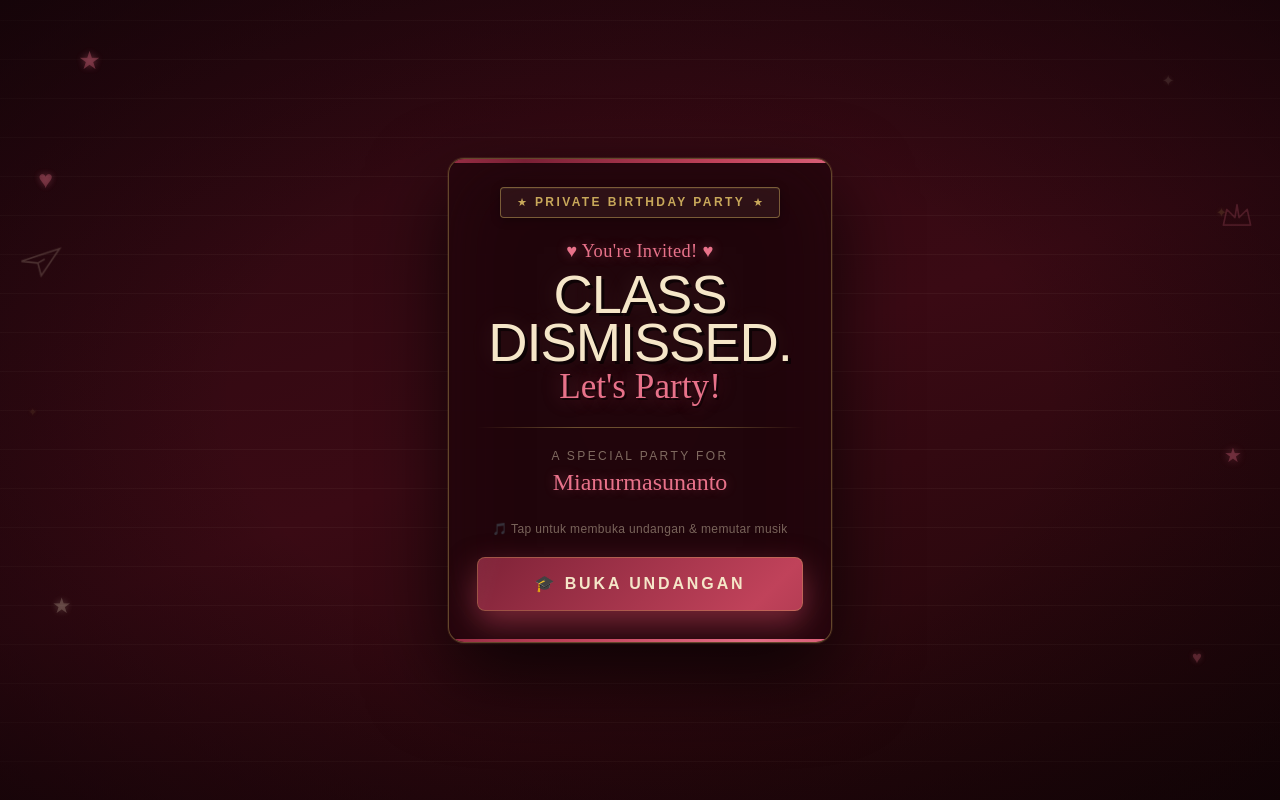
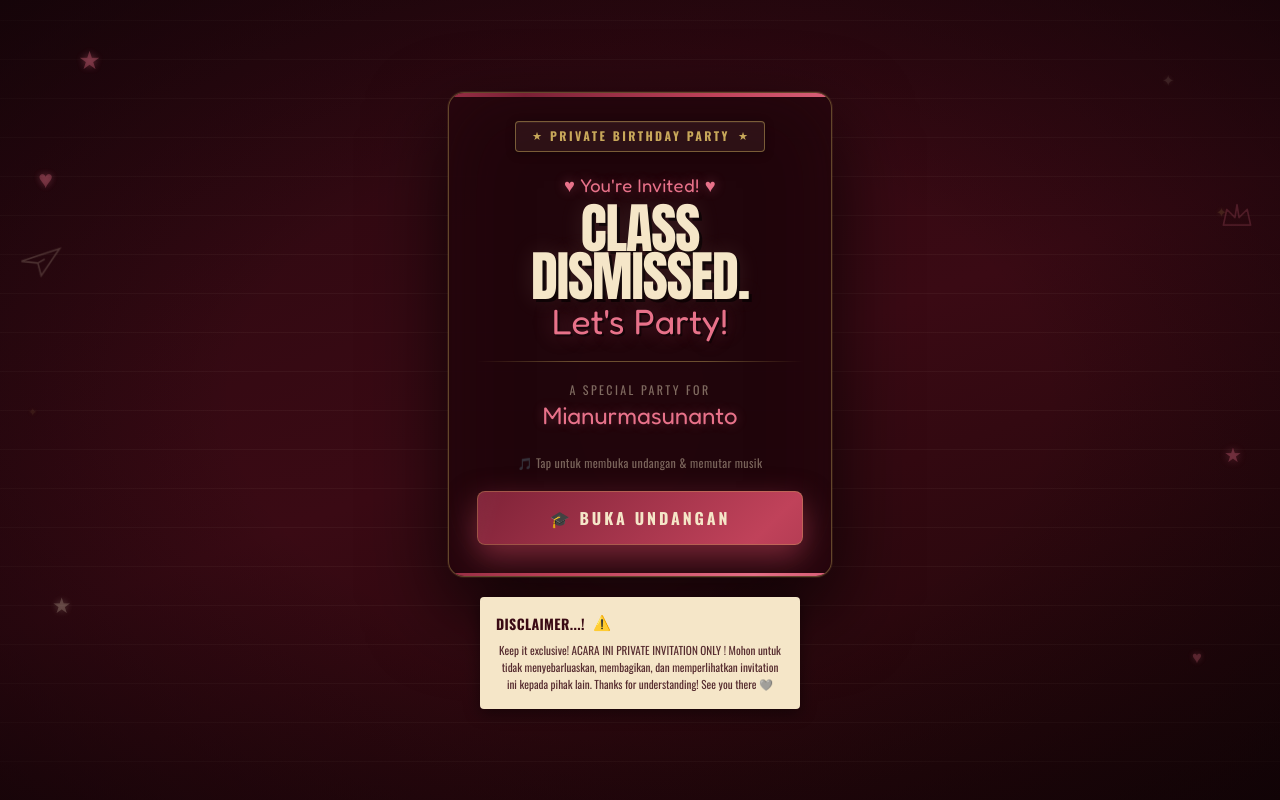
Before and after one commit to Mahfudin98/undangan-template, a Next.js app: page / in a window 1280 px wide. Shown: the top 800 px of the page. Built offline with nearby package versions, Linux system fonts and the light colour scheme.

Commit message:
fix bug font

```diff
--- a/app/_templates/ultah/classdismissed/components/WelcomeSplash.tsx
+++ b/app/_templates/ultah/classdismissed/components/WelcomeSplash.tsx
@@ -32,7 +32,7 @@ export function WelcomeSplash({ src, birthdayPerson }: WelcomeSplashProps) {
   }, [src]);
 
   const handleOpen = () => {
-    audioRef.current?.play().catch(() => {});
+    audioRef.current?.play().catch(() => { });
     setClosing(true);
     setTimeout(() => setOpen(false), 700);
   };
@@ -40,7 +40,7 @@ export function WelcomeSplash({ src, birthdayPerson }: WelcomeSplashProps) {
   const toggleMusic = () => {
     const audio = audioRef.current;
     if (!audio) return;
-    playing ? audio.pause() : audio.play().catch(() => {});
+    playing ? audio.pause() : audio.play().catch(() => { });
   };
 
   return (
@@ -78,14 +78,14 @@ export function WelcomeSplash({ src, birthdayPerson }: WelcomeSplashProps) {
 
           {/* ── Floating chalk symbols (background layer) ── */}
           {[
-            { sym: "★", top: "5%",  left: "6%",  sz: 28, c: "rgba(232,114,138,0.45)", d: 0 },
-            { sym: "✦", top: "8%",  right: "8%", sz: 22, c: "rgba(245,230,200,0.3)",  d: 0.5 },
-            { sym: "♥", top: "20%", left: "3%",  sz: 26, c: "rgba(232,114,138,0.35)", d: 1 },
-            { sym: "✦", top: "25%", right: "4%", sz: 18, c: "rgba(200,168,90,0.4)",   d: 0.3 },
+            { sym: "★", top: "5%", left: "6%", sz: 28, c: "rgba(232,114,138,0.45)", d: 0 },
+            { sym: "✦", top: "8%", right: "8%", sz: 22, c: "rgba(245,230,200,0.3)", d: 0.5 },
+            { sym: "♥", top: "20%", left: "3%", sz: 26, c: "rgba(232,114,138,0.35)", d: 1 },
+            { sym: "✦", top: "25%", right: "4%", sz: 18, c: "rgba(200,168,90,0.4)", d: 0.3 },
             { sym: "★", bottom: "22%", left: "4%", sz: 24, c: "rgba(245,230,200,0.28)", d: 1.5 },
             { sym: "♥", bottom: "16%", right: "6%", sz: 20, c: "rgba(232,114,138,0.4)", d: 0.8 },
-            { sym: "✦", top: "50%", left: "2%", sz: 16, c: "rgba(200,168,90,0.3)",    d: 2 },
-            { sym: "★", top: "55%", right: "3%", sz: 20, c: "rgba(232,114,138,0.3)",   d: 1.2 },
+            { sym: "✦", top: "50%", left: "2%", sz: 16, c: "rgba(200,168,90,0.3)", d: 2 },
+            { sym: "★", top: "55%", right: "3%", sz: 20, c: "rgba(232,114,138,0.3)", d: 1.2 },
           ].map((d, i) => (
             <span
               key={i}
@@ -315,6 +315,38 @@ export function WelcomeSplash({ src, birthdayPerson }: WelcomeSplashProps) {
                 }}
               />
             </div>
+            <div
+              className="rounded-sm p-4 relative mx-8 mt-5"
+              style={{
+                background: "var(--color-cd-cream, #f5e6c8)",
+                color: "var(--color-cd-maroon, #3a0a14)",
+                boxShadow: "0 4px 16px rgba(0,0,0,0.45)",
+              }}
+            >
+              <div className="tape-top" />
+              <div className="flex items-center gap-2 mb-2">
+                <span
+                  className="font-black text-sm tracking-wide uppercase"
+                  style={{ fontFamily: "var(--font-body-loaded, sans-serif)" }}
+                >
+                  Disclaimer...!
+                </span>
+                <span style={{ fontSize: "0.9rem" }}>⚠️</span>
+              </div>
+              <p
+                style={{
+                  fontSize: "0.7rem",
+                  lineHeight: 1.5,
+                  fontFamily: "var(--font-body-loaded, sans-serif)",
+                  color: "rgba(58,10,20,0.85)",
+                }}
+              >
+                Keep it exclusive!
+                ACARA INI PRIVATE INVITATION ONLY !
+                Mohon untuk tidak menyebarluaskan, membagikan, dan memperlihatkan invitation ini kepada pihak lain. Thanks for understanding!
+                See you there 🩶
+              </p>
+            </div>
           </div>
 
           <style>{`
--- a/app/_templates/ultah/classdismissed/index.tsx
+++ b/app/_templates/ultah/classdismissed/index.tsx
@@ -49,9 +49,9 @@ const INVITATION_DATA = {
   /** Label owner */
   ownerLabel: "Owner",
   /** Catatan khusus */
-  note: "Jangan lupa patuhi dresscode ya, karna ada SPECIAL GIFT / DORPRIZE MENARIK untuk orang-orang yang beruntung!",
+  note: "DON'T FORGET PATUHI DRESSCODE !!! Karena jika kamu beruntung dapat DOORPRIZE / SPECIAL GIFT tidak akan SAH jika kamu tidak pakai DRESSCODE yang sesuai.",
   /** Nama tamu (bisa diubah dinamis) */
-  guestName: "Tamu Istimewa",
+  guestName: "Special Guest",
 };
 // =============================================
 
@@ -142,7 +142,7 @@ export default async function InvitationPage() {
     >
       {/* ── Music / Welcome splash ── */}
       <WelcomeSplash
-        src="/music/birthday.mp3"
+        src="/music/ku-bahagia_FwVExBPJ.mp3"
         birthdayPerson={INVITATION_DATA.birthdayPerson}
       />
 
@@ -291,13 +291,13 @@ export default async function InvitationPage() {
                 background: "var(--color-cd-cream, #f5e6c8)",
                 color: "var(--color-cd-maroon, #3a0a14)",
                 boxShadow: "3px 3px 10px rgba(0,0,0,0.5)",
-                transform: "rotate(2deg)",
+                transform: "rotate(3deg)",
                 fontFamily: "var(--font-body-loaded, sans-serif)",
               }}
             >
               <div
                 style={{
-                  fontSize: "0.6rem",
+                  fontSize: "0.7rem",
                   letterSpacing: "0.1em",
                   opacity: 0.6,
                   fontWeight: 500,
@@ -307,58 +307,15 @@ export default async function InvitationPage() {
               </div>
               <div
                 className="font-black tracking-wider"
-                style={{ fontSize: "0.85rem", lineHeight: 1.1 }}
+                style={{ fontSize: "0.95rem", lineHeight: 1.1 }}
               >
                 PRIVATE
               </div>
               <div
                 className="font-bold tracking-wide"
-                style={{ fontSize: "0.7rem", lineHeight: 1.2, opacity: 0.85 }}
+                style={{ fontSize: "0.8rem", lineHeight: 1.2, opacity: 0.85 }}
               >
                 BIRTHDAY PARTY
-              </div>
-            </div>
-          </div>
-
-          {/* Shield monogram */}
-          <div className="flex justify-start">
-            <div
-              className="w-20 h-24 flex flex-col items-center justify-center relative"
-              style={{
-                background: "linear-gradient(160deg, #7a2035 0%, #3a0a14 100%)",
-                clipPath: "polygon(50% 0%, 100% 20%, 100% 75%, 50% 100%, 0% 75%, 0% 20%)",
-                border: "none",
-                boxShadow: "0 8px 25px rgba(0,0,0,0.6)",
-              }}
-            >
-              <div
-                className="absolute inset-2"
-                style={{
-                  clipPath: "polygon(50% 0%, 100% 20%, 100% 75%, 50% 100%, 0% 75%, 0% 20%)",
-                  border: "1.5px solid rgba(200,168,90,0.5)",
-                }}
-              />
-              <span
-                style={{
-                  fontFamily: "var(--font-display-loaded, sans-serif)",
-                  fontSize: "2rem",
-                  color: "var(--color-cd-cream, #f5e6c8)",
-                  textShadow: "0 2px 8px rgba(0,0,0,0.5)",
-                  lineHeight: 1,
-                }}
-              >
-                {INVITATION_DATA.initial}
-              </span>
-              {/* Laurel hint */}
-              <div
-                style={{
-                  fontSize: "0.55rem",
-                  color: "rgba(200,168,90,0.7)",
-                  letterSpacing: "0.05em",
-                  marginTop: "2px",
-                }}
-              >
-                ✦ ✦ ✦
               </div>
             </div>
           </div>
@@ -504,7 +461,7 @@ export default async function InvitationPage() {
           <div className="grid grid-cols-2 gap-4 mt-4">
             {/* Date column */}
             <div
-              className="rounded-lg p-4"
+              className="rounded-lg p-4 text-center"
               style={{
                 background: "rgba(58,10,20,0.6)",
                 border: "1px solid rgba(200,168,90,0.2)",
@@ -712,9 +669,9 @@ export default async function InvitationPage() {
                 className="font-black text-sm tracking-wide uppercase"
                 style={{ fontFamily: "var(--font-body-loaded, sans-serif)" }}
               >
-                NOTE:
+                CAUTION...!
               </span>
-              <span style={{ fontSize: "0.9rem" }}>📢</span>
+              <span style={{ fontSize: "0.9rem" }}>🚨</span>
             </div>
             <p
               style={{
@@ -759,15 +716,6 @@ export default async function InvitationPage() {
             ⏳ Hitung Mundur
           </h2>
           <CountdownTimer targetDate={INVITATION_DATA.isoDate} />
-          <p
-            className="text-center text-xs mt-5 font-medium tracking-widest uppercase"
-            style={{
-              color: "rgba(245,230,200,0.7)",
-              fontFamily: "var(--font-body-loaded, sans-serif)",
-            }}
-          >
-            Menuju malam yang tidak terlupakan!
-          </p>
         </section>
 
         {/* ═══════════════════════════════════
--- a/app/_templates/ultah/unicorn/layout.tsx
+++ b/app/_templates/ultah/unicorn/layout.tsx
@@ -1,36 +1,43 @@
 import type { Metadata } from "next";
-import { Playfair_Display, Dancing_Script, Nunito } from "next/font/google";
+import { Playfair_Display, Dancing_Script, Nunito, Anton, Oswald } from "next/font/google";
 import "./theme.css";
 
-const playfairDisplay = Playfair_Display({
+const anton = Anton({
   subsets: ["latin"],
   variable: "--font-display-loaded",
   display: "swap",
-  weight: ["400", "700", "900"],
-  style: ["normal", "italic"],
+  weight: ["400"],
 });
 
 const dancingScript = Dancing_Script({
   subsets: ["latin"],
   variable: "--font-script-loaded",
   display: "swap",
-  weight: ["400", "700"],
+  weight: ["400", "600", "700"],
 });
 
-const nunito = Nunito({
+const oswald = Oswald({
   subsets: ["latin"],
   variable: "--font-body-loaded",
   display: "swap",
-  weight: ["300", "400", "600", "700", "800"],
+  weight: ["300", "400", "500", "600", "700"],
+});
+
+const playfairDisplay = Playfair_Display({
+  subsets: ["latin"],
+  variable: "--font-serif-loaded",
+  display: "swap",
+  weight: ["400", "700", "900"],
+  style: ["normal", "italic"],
 });
 
 export const metadata: Metadata = {
-  title: "🦄 Undangan Ulang Tahun — Tema Unicorn",
-  description: "You're invited to a magical unicorn birthday celebration!",
-  keywords: ["undangan", "ulang tahun", "unicorn", "birthday", "invitation"],
+  title: "🎓 Undangan Ulang Tahun — Class Dismissed",
+  description: "You're invited to a Private Birthday Party! Class Dismissed, Let's Party!",
+  keywords: ["undangan", "ulang tahun", "birthday", "party", "school", "class dismissed"],
   openGraph: {
-    title: "🦄 Undangan Ulang Tahun — Tema Unicorn",
-    description: "You're invited to a magical unicorn birthday celebration!",
+    title: "🎓 Undangan Ulang Tahun — Class Dismissed",
+    description: "You're invited to a Private Birthday Party! Class Dismissed, Let's Party!",
     type: "website",
   },
 };
@@ -43,7 +50,7 @@ export default function Layout({
   return (
     <html lang="id">
       <body
-        className={`${playfairDisplay.variable} ${dancingScript.variable} ${nunito.variable}`}
+        className={`${anton.variable} ${dancingScript.variable} ${oswald.variable} ${playfairDisplay.variable}`}
         style={{
           fontFamily: "var(--font-body-loaded, var(--font-body))",
         }}
--- a/app/layout.tsx
+++ b/app/layout.tsx
@@ -1,16 +1,52 @@
-import type { Metadata } from "next";
-import { Geist, Geist_Mono } from "next/font/google";
+import type { Metadata, Viewport } from "next";
+import { Anton, Fredoka, Oswald, Geist } from "next/font/google";
 import "./_templates/ultah/unicorn/theme.css";
 
+// ── Root Fonts (Geist untuk default UI) ──
 const geistSans = Geist({
   variable: "--font-geist-sans",
   subsets: ["latin"],
+  display: "swap",
 });
 
-const geistMono = Geist_Mono({
-  variable: "--font-geist-mono",
+// ── Class Dismissed Template Fonts ──
+// Anton — display/judul besar (CLASS DISMISSED.)
+const anton = Anton({
   subsets: ["latin"],
+  variable: "--font-display-loaded",
+  display: "block",   // "block" mencegah FOUT
+  weight: ["400"],
 });
+
+// Fredoka — font clear non-cursive pengganti Dancing Script
+const fredoka = Fredoka({
+  subsets: ["latin"],
+  variable: "--font-script-loaded", // Keep variable name sama agar tidak perlu edit file lain
+  display: "block",
+  weight: ["400", "600", "700"],
+});
+
+// Oswald — font body utama (label, button, uppercase text)
+const oswald = Oswald({
+  subsets: ["latin"],
+  variable: "--font-body-loaded",
+  display: "block",
+  weight: ["300", "400", "500", "600", "700"],
+});
+
+// ── Viewport — WAJIB untuk mobile agar ukuran dan font render dengan benar ──
+export const viewport: Viewport = {
+  width: "device-width",
+  initialScale: 1,
+  maximumScale: 1,
+  userScalable: false,
+};
+
+// ── Metadata (fallback / default) ──
+export const metadata: Metadata = {
+  title: "Undangan Digital",
+  description: "Undangan digital berbasis web",
+};
 
 export default function RootLayout({
   children,
@@ -18,10 +54,11 @@ export default function RootLayout({
   children: React.ReactNode;
 }>) {
   return (
-    <html lang="en" className="scroll-smooth">
-      <body
-        className={`${geistSans.variable} ${geistMono.variable} antialiased`}
-      >
+    <html
+      lang="id"
+      className={`scroll-smooth ${anton.variable} ${fredoka.variable} ${oswald.variable} ${geistSans.variable}`}
+    >
+      <body className="antialiased">
         {children}
       </body>
     </html>
```
Also changed, not shown: 1 other file (tests, documents, lock files or other folders).
